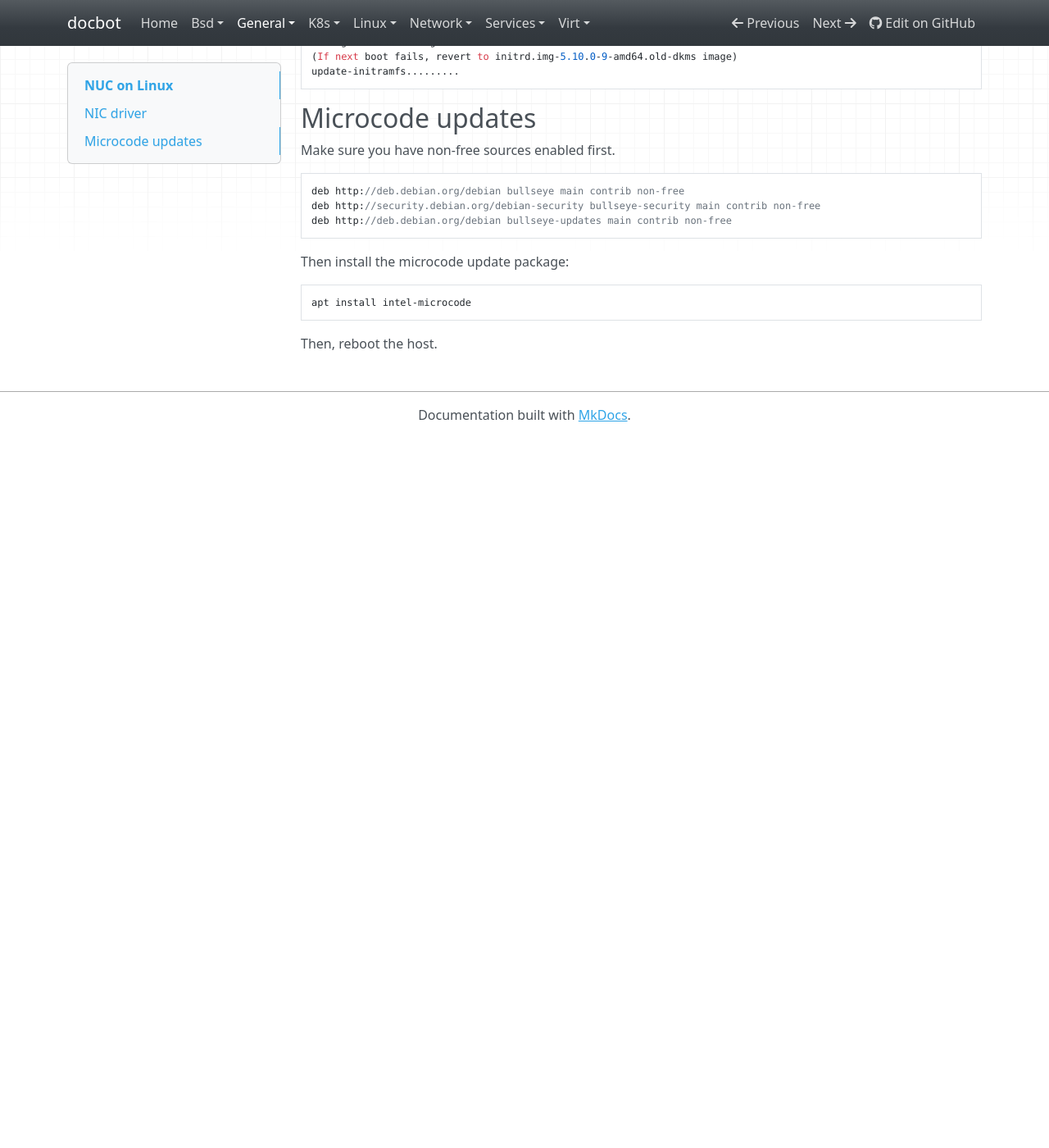
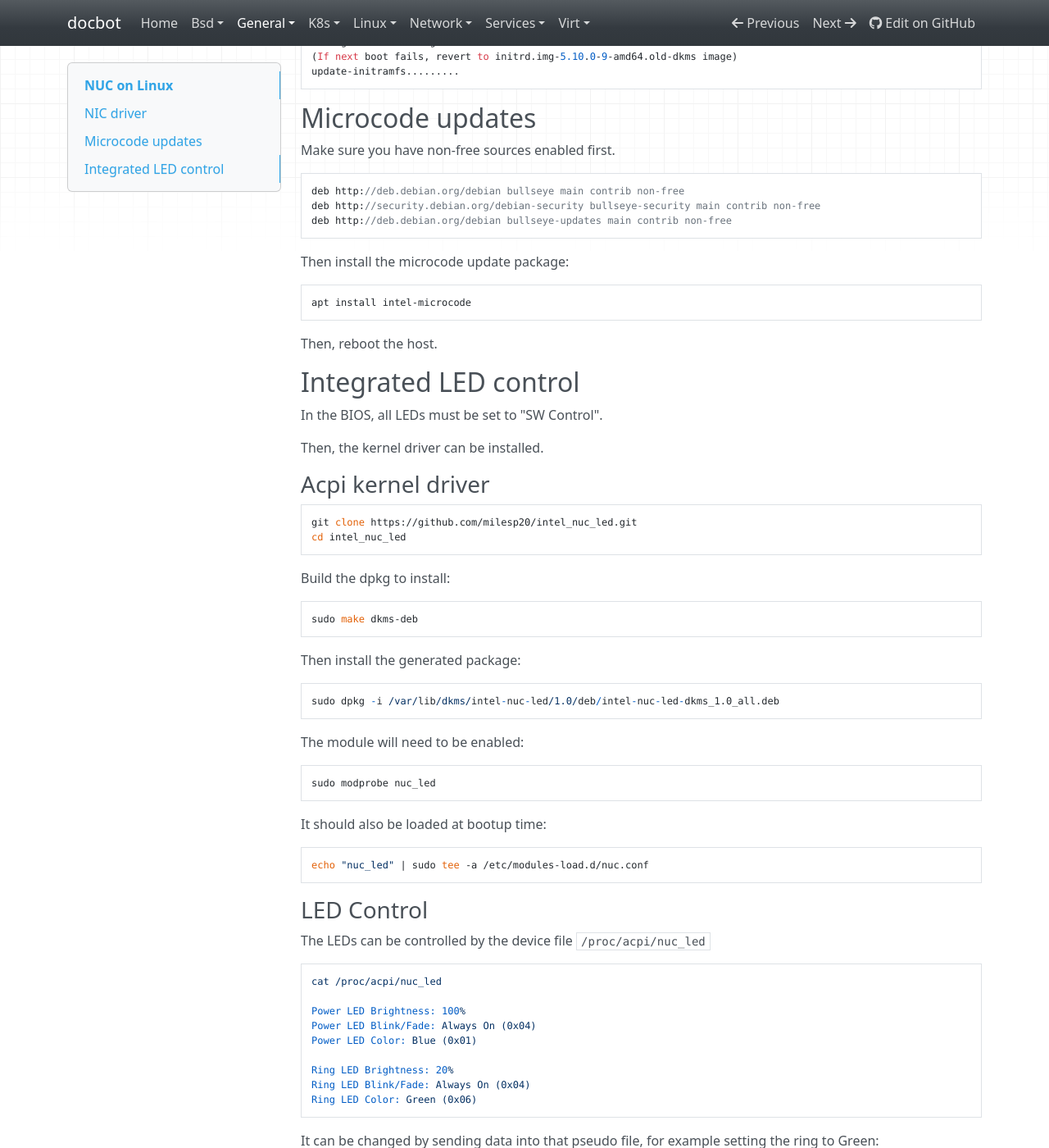
Before and after one commit to noahbailey/docbot, an MkDocs documentation site: the page built from docs/general/nuc.md, in a window 1280 px wide and 1400 px high, scrolled down 270 px. Shown: the whole window at 82% size. Built offline with MkDocs 1.6.1, drawn with Linux system fonts in a browser that asks for light colours; nearby versions of some CDN libraries; before the commit the page ends 900 px from its top, so only the background shows below that; some of the changed text lies outside the part shown.

Commit message:
NUC LED control

````diff
--- a/docs/general/nuc.md
+++ b/docs/general/nuc.md
@@ -29,3 +29,88 @@ Then install the microcode update package:
     apt install intel-microcode
 
 Then, reboot the host.
+
+
+## Integrated LED control
+
+In the BIOS, all LEDs must be set to "SW Control".
+
+Then, the kernel driver can be installed.
+
+### Acpi kernel driver
+
+    git clone https://github.com/milesp20/intel_nuc_led.git
+    cd intel_nuc_led
+
+Build the dpkg to install:
+
+    sudo make dkms-deb
+
+Then install the generated package:
+
+    sudo dpkg -i /var/lib/dkms/intel-nuc-led/1.0/deb/intel-nuc-led-dkms_1.0_all.deb
+
+The module will need to be enabled:
+
+    sudo modprobe nuc_led
+
+It should also be loaded at bootup time:
+
+    echo "nuc_led" | sudo tee -a /etc/modules-load.d/nuc.conf
+
+### LED Control
+
+The LEDs can be controlled by the device file `/proc/acpi/nuc_led`
+
+```
+cat /proc/acpi/nuc_led
+
+Power LED Brightness: 100%
+Power LED Blink/Fade: Always On (0x04)
+Power LED Color: Blue (0x01)
+
+Ring LED Brightness: 20%
+Ring LED Blink/Fade: Always On (0x04)
+Ring LED Color: Green (0x06)
+```
+
+It can be changed by sending data into that pseudo file, for example setting the ring to Green:
+
+    echo 'ring,20,none,blue' | sudo tee /proc/acpi/nuc_led
+
+
+This can be used in scripts to indicate server problems visually:
+
+`/opt/nuc/ok.sh`
+
+```sh
+#!/bin/sh
+echo 'ring,20,none,green' > /proc/acpi/nuc_led
+```
+
+`/opt/nuc/warn.sh`
+
+```sh
+#!/bin/sh
+echo 'ring,20,none,yellow' > /proc/acpi/nuc_led
+```
+
+`/opt/nuc/alert.sh`
+
+```sh
+#!/bin/sh
+echo 'ring,50,none,red' > /proc/acpi/nuc_led
+```
+
+`/opt/nuc/critical.sh`
+
+```sh
+#!/bin/sh
+echo 'ring,50,blink_medium,red' > /proc/acpi/nuc_led
+```
+
+Example: if a backup job fails, flag a warning on the system:
+
+```
+0 0 * * *   root   /opt/scripts/backup.sh || /opt/nuc/warn.sh
+```
````
